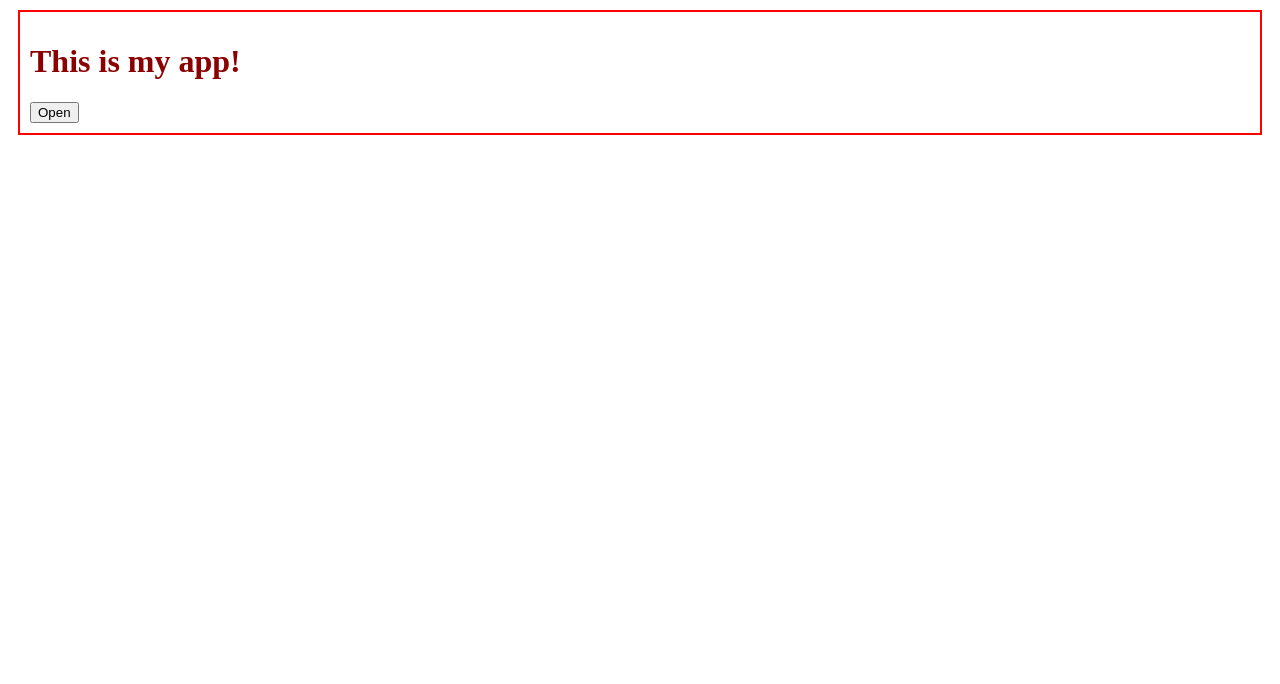
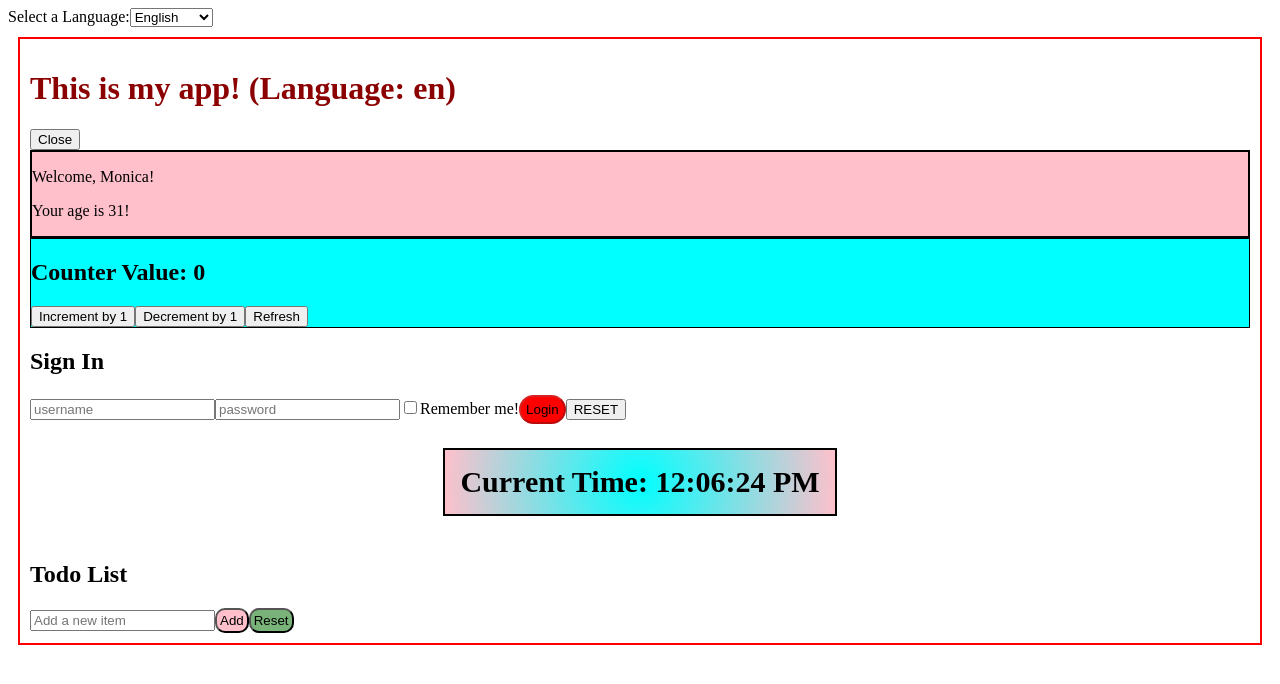
Before and after one commit to monica-lucaci/develhope-react, a React (Vite) app in the folder my-app/: page / in a window 1280 px wide. Shown: the top 684 px of the page. Built offline with nearby package versions, Linux system fonts and the light colour scheme.

Commit message:
select for changing language

```diff
--- a/my-app/src/App.jsx
+++ b/my-app/src/App.jsx
@@ -4,19 +4,53 @@ import Counter from "./Counter";
 import Login from "./Login";
 import TodoList from "./TodoList";
 import Welcome from "./Welcome";
+import { LanguageContext } from "./LanguageContext";
+import { useState } from "react";
 
 const App = () => {
   const handleLogin = (formData) => {
     console.log("Login data:", formData);
   };
+
+  const [language, setLanguage] = useState("en");
+
   return (
-    <Container title={<h1 style={{ color: "#8B0000" }}>This is my app!</h1>}>
+    <>
+      <div>
+        <label htmlFor="languageSelect">Select a Language:</label>
+        <select
+          id="languageSelect"
+          onChange={(e) => setLanguage(e.target.value)}
+          value={language}
+        >
+          <option value="en">English</option>
+          <option value="fr">French</option>
+          <option value="es">Spanish</option>
+          <option value="ro">Romanian</option>
+          <option value="it">Italian</option>
+        </select>
+      </div>
+
+      <Container
+        title={
+          <h1 style={{ color: "#8B0000" }}>
+            This is my app! (Language: {language})
+          </h1>
+        }
+      >
+        <LanguageContext.Provider value={language}>
           <Welcome name="Monica" />
+
           <Counter initialValue={0} incrementAmount={1} decrementAmount={1} />
+
           <Login onLogin={handleLogin} />
+
           <Clock />
+
           <TodoList />
+        </LanguageContext.Provider>
       </Container>
+    </>
   );
 };
 
--- a/my-app/src/Clock.jsx
+++ b/my-app/src/Clock.jsx
@@ -1,7 +1,9 @@
-import { useState, useEffect } from "react";
+import { useState, useEffect, useContext } from "react";
+import { LanguageContext } from "./LanguageContext";
 
 function Clock() {
   const [currentTime, setCurrentTime] = useState(new Date());
+  const language = useContext(LanguageContext);
 
   useEffect(() => {
     const updateCurrentTime = () => {
@@ -15,10 +17,28 @@ function Clock() {
     return () => clearInterval(intervalId);
   }, []);
 
+  const getTimeString = () => {
+    switch (language) {
+      case "en":
+        return "Current Time: ";
+      case "fr":
+        return "Heure Actuelle: ";
+      case "es":
+        return "Hora Actual: ";
+      case "ro":
+        return "Ora Curentã: ";
+      case "it":
+        return "Ora Attuale: ";
+      default:
+        return "Current Time: ";
+    }
+  };
+
   return (
     <div className="clock">
-      <h2 >
-        Current Time: {currentTime.toLocaleTimeString()}
+      <h2>
+        {getTimeString()}
+        {currentTime.toLocaleTimeString()}
       </h2>
     </div>
   );
--- a/my-app/src/Container.jsx
+++ b/my-app/src/Container.jsx
@@ -13,10 +13,10 @@ const Container = ({ title, children }) => {
       <div className="container-title">
         {title}
         <button onClick={handleButtonToggle}>
-          {collapse ? "Close" : "Open"}
+          {!collapse ? "Close" : "Open"}
         </button>
       </div>
-      {collapse && <div className="container-content">{children}</div>}
+      {!collapse && <div className="container-content">{children}</div>}
     </div>
   );
 };
--- /dev/null
+++ b/my-app/src/LanguageContext.jsx
@@ -0,0 +1,3 @@
+import { createContext } from "react";
+
+export const LanguageContext = createContext("en");
```
Lines whose indentation alone changed are shown as unchanged.
